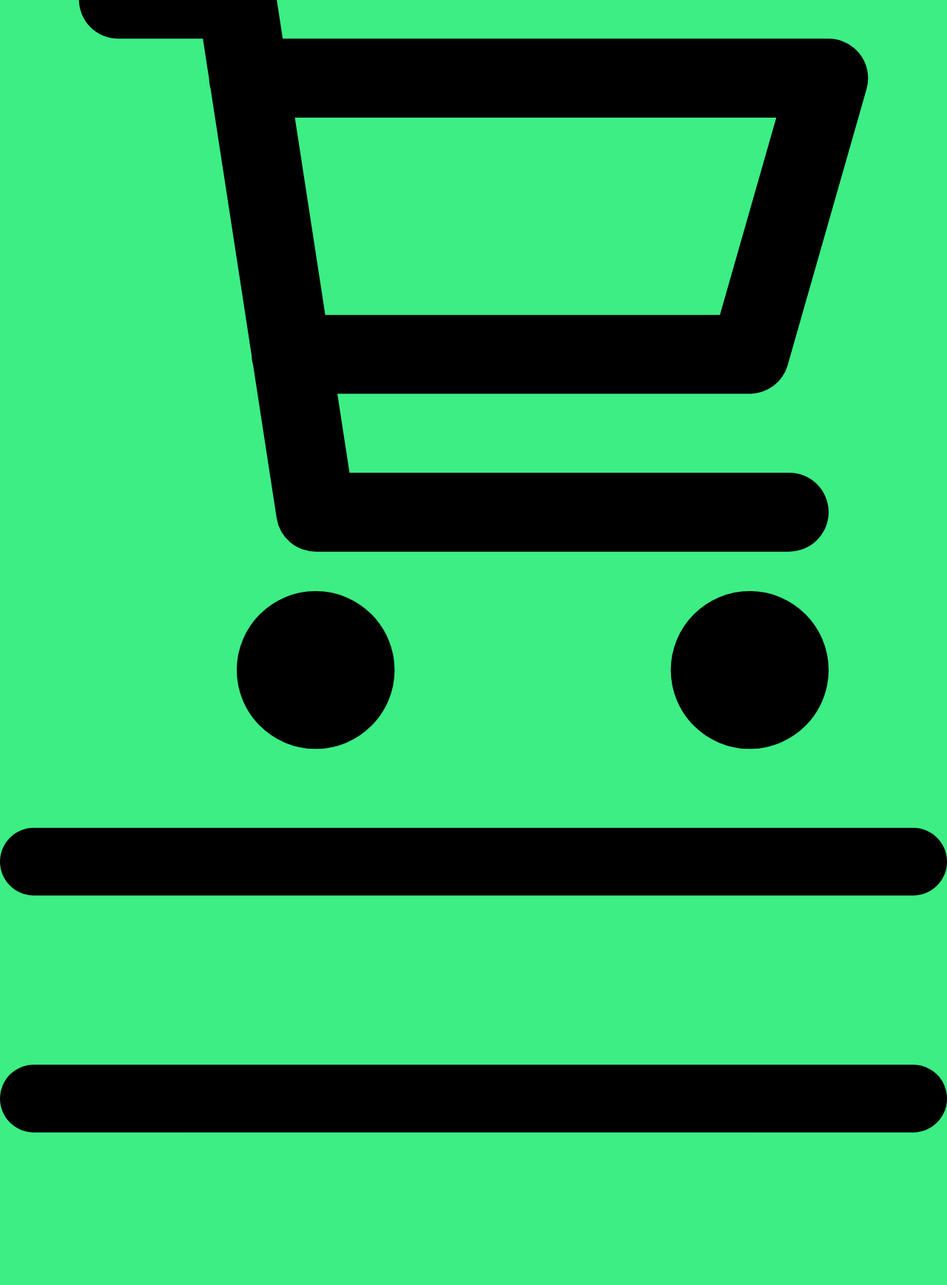
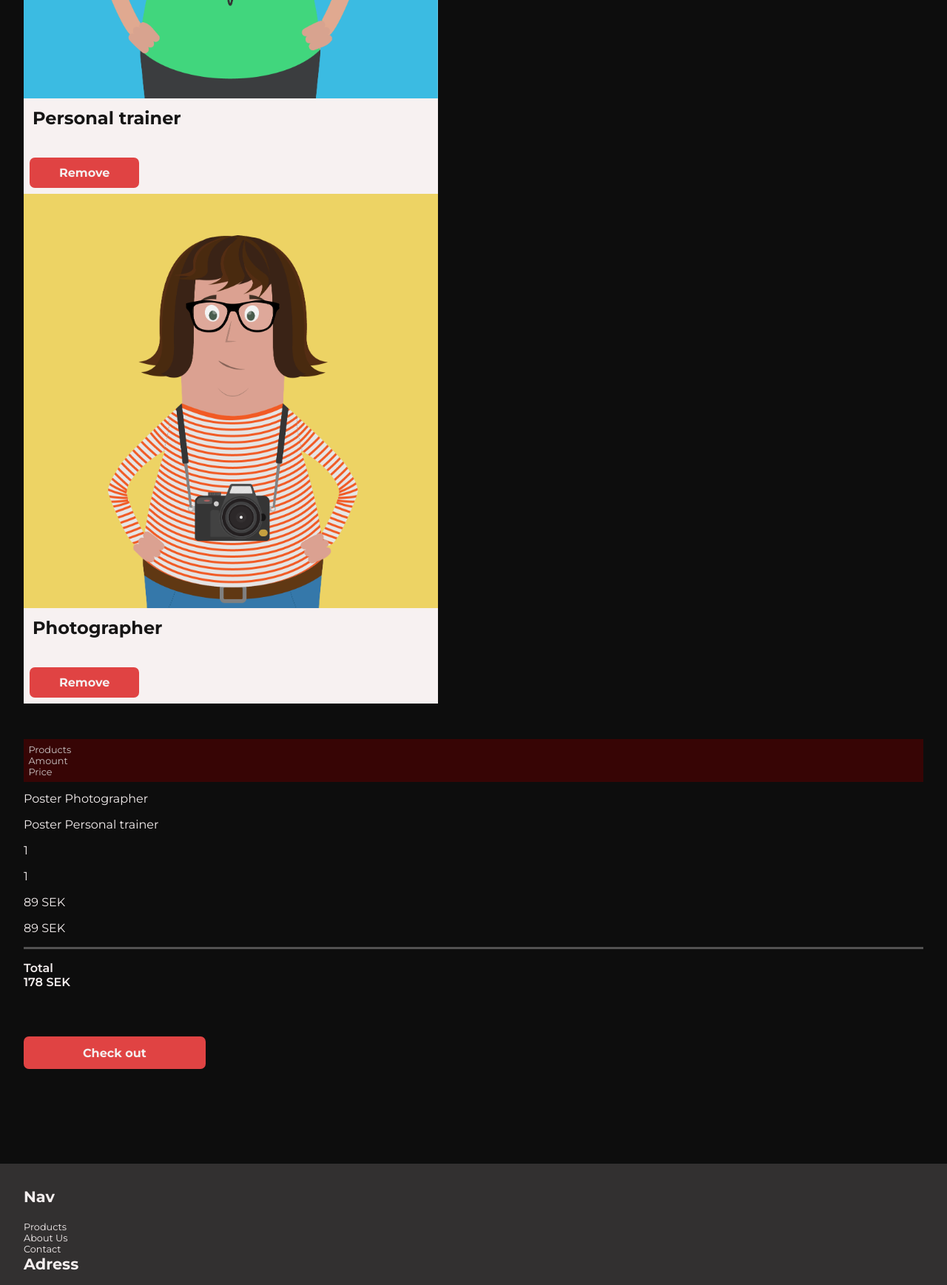
Before and after one commit to Nennae/Lexicon-FE24-25, a plain HTML site: page v50/poster-shop/grid/checkout.html in a window 1280 px wide. Shown: the part 1060-2797 px from the top of the page at 74% size. Drawn offline with Linux system fonts and the light colour scheme; a web font is replaced by a local one.

Commit message:
correction of grid html + css files

```diff
--- a/v50/poster-shop/grid/checkout.html
+++ b/v50/poster-shop/grid/checkout.html
@@ -1,5 +1,6 @@
 <!DOCTYPE html>
 <html lang="en">
+
 <head>
   <meta charset="UTF-8">
   <meta name="viewport" content="width=device-width, initial-scale=1.0">
@@ -12,18 +13,69 @@
   <link
     href="https://fonts.googleapis.com/css2?family=Doto:wght@100..900&family=Montserrat:ital,wght@0,100..900;1,100..900&display=swap"
     rel="stylesheet">
-      <link rel="stylesheet" href="../styles/style.css">
+  <link rel="stylesheet" href="./styles/style.css">
   <title>Poster Shop Checkout</title>
 </head>
+
 <body>
   <header class="header">
-    <h1 class="shop-title">Poster shop</h1>
-    <img src="../assets/icons/ninjahead.svg" alt="peeking ninja">
-    <img src="../assets/icons/cart.svg" alt="cart">
+    <div class="icon-container">
       <img src="../assets/icons/navicon.svg" alt="menu">
+      <a href="checkout.html"><img class="header-icons" src="../assets/icons/cart.svg" alt="cart"></a>
+    </div>
+    <h1 class="shop-title">Check out</h1>
+    <img class="ninja-svg" src="../assets/icons/ninjahead.svg" alt="peeking ninja">
   </header>
-  <main class="cart-main">
+  <main class="main-content">
+    <!--Featured cart products-->
+    <section class="featured-content">
+      <h2 class="cart-title">Products in cart</h2>
+      <div class="feat-image-container">
+        <figure>
+          <img src="../assets/images/char9.png" alt="photographer">
+          <h2>Personal trainer</h2>
+          <figcaption>
+          </figcaption>
+          <button class="read-btn">Remove</button>
+        </figure>
+        <figure>
+          <img src="../assets/images/char7.png" alt="personal trainer">
+          <h2>Photographer</h2>
+          <figcaption>
+          </figcaption>
+          <button class="read-btn">Remove</button>
+        </figure>
+      </div>
+      <!--Cart content information-->
+      <section class="cart-info">
+        <ul class="cart-titles">
+          <li>Products</li>
+          <li>Amount</li>
+          <li>Price</li>
+        </ul>
+        <article class="cart-article">
+          <ul class="cart-products">
+            <li>Poster Photographer</li>
+            <li>Poster Personal trainer</li>
+          </ul>
+          <ul class="cart-amounts">
+            <li>1</li>
+            <li>1</li>
+          </ul>
+          <ul class="cart-prices">
+            <li>89 SEK</li>
+            <li>89 SEK</li>
+          </ul>
+        </article>
+        <ul class="cart-total">
+          <li>Total</li>
+          <li>178 SEK</li>
+        </ul>
+        <button class="check-out-btn">Check out</button>
+      </section>
+    </section>
   </main>
+  <!--Footer-->
   <footer class="footer">
     <article class="footer-item">
       <h3 class="footer-title">Nav</h3>
@@ -40,7 +92,7 @@
       </address>
     </article>
     <article class="footer-item">
-      <h3 class="footer-title">Social</h3>
+      <h3 class="footer-title">Social media</h3>
       <article class="social-links">
         <a href="https://x.com/?lang=sv" target="_blank"><img src="../assets/icons/logo-twitter.svg" alt="twitter logo">
         </a>
@@ -57,6 +109,7 @@
     </article>
   </footer>
   <script src="../scripts/data.js" type="module"></script>
-  <script src="../scripts/app.jss" type="module"></script>
+  <script src="../scripts/app.js" type="module"></script>
 </body>
+
 </html>
--- /dev/null
+++ b/v50/poster-shop/grid/styles/global.css
@@ -0,0 +1,35 @@
+/* reset */
+*,
+*::before,
+*::after {
+      box-sizing: border-box;
+}
+
+* {
+      margin: 0;
+      padding: 0;
+      font: inherit;
+}
+
+img,
+picture,
+svg,
+video {
+      display: block;
+      max-width: 100%;
+}
+
+/* global variables */
+:root {
+      --header-bg-color: rgb(60, 238, 132);
+      --main-bg-color: rgb(13, 13, 13);
+      --btn-bg-color: rgb(224, 67, 67);
+      --text-color-light: rgb(245, 239, 239);
+      --text-color-dark: rgb(22, 21, 21);
+      --footer-bg-color: rgb(50, 48, 48);
+      --featured-bg-color: rgb(247, 241, 241);
+      --list-bg-color: rgba(71, 3, 3, 0.736);
+      --font-family-primary: "Montserrat",
+            sans-serif;
+      --font-family-title: "Doto", sans-serif;
+}
--- /dev/null
+++ b/v50/poster-shop/grid/styles/style.css
@@ -0,0 +1,169 @@
+@import url(global.css);
+/* @import url(layout.css); */
+
+
+.header {
+      background-color: var(--header-bg-color);
+      min-height: 60vh;
+
+      .shop-title {
+            font-family: var(--font-family-title);
+            font-size: 5rem;
+            text-align: center;
+      }
+
+      .ninja-svg {
+            max-width: 15em;
+      }
+
+      .icon-container {
+            padding: 1.5em;
+
+            .header-icons {
+                        width: 2em;
+                  }
+      }
+}
+
+.main-content {
+      background-color: var(--main-bg-color);
+      font-family: var(--font-family-primary);
+      padding: 4em 2em;
+}
+
+
+/* Content with the smaller posters */
+#shop-content {
+      color: var(--text-color-light);
+      margin-bottom: 4em;
+
+      /* classes declared in app.js */
+            /* .img-container {
+                  max-width: 20em;
+            } */
+
+            button {
+                  padding: 0.3em 2em;
+                  border-radius: 5px;
+            }
+}
+
+/* Content with the two larger posters */
+.featured-content {
+      color: var(--text-color-dark);
+      padding-bottom: 4em;
+
+      .feat-image-container {
+            margin-bottom: 3em;
+      }
+
+      figure {
+            max-width: 35em;
+            background-color: var(--featured-bg-color);
+      }
+
+      .cart-title {
+            color: var(--text-color-light);
+            margin-bottom: 1.5em;
+      }
+
+      .read-btn {
+            padding: 0.7em 2.5em;
+            border-radius: 7px;
+            margin: 0.5em;
+      }
+            figcaption,
+            h2 {
+                  padding: 0.5em;
+            }
+}
+
+/* Content below the larger posters in cart */
+.cart-info {
+      color: var(--text-color-light);
+
+      .cart-titles {
+            font-size: 0.8rem;
+            color: rgb(203, 197, 197);
+            background-color: var(--list-bg-color);
+            padding: 0.5em;
+            margin-bottom: 1em;
+      }
+
+      .cart-article li {
+            margin-bottom: 1em;
+      }
+
+      .cart-total {
+            border-top: 3px solid rgb(82, 81, 81);
+            margin-top: 1em;
+            padding-top: 1em;
+            font-weight: 600;
+}
+.check-out-btn {
+      padding: 0.8em 5em;
+      border-radius: 7px;
+      margin-top: 4em;
+}
+
+}
+
+.footer {
+      background-color: var(--footer-bg-color);
+      color: var(--text-color-light);
+      font-family: var(--font-family-primary);
+      padding: 2em;
+      min-height: 30vh;
+
+      h3 {
+            margin-bottom: 1em;
+      }
+
+      .adress {
+            max-width: 12em;
+      }
+
+      li, .adress {
+            font-size: 0.8rem;
+      }
+
+      .social-links img {
+            width: 1.5em;
+      }
+}
+
+/* Mutual styles across the pages */
+h2,
+h3,
+button,
+.shop-title {
+      font-weight: 700;
+}
+
+h2 {
+      font-size: 1.5rem;
+}
+
+p,
+figcaption {
+      font-size: 1.15rem;
+}
+
+button {
+      background-color: var(--btn-bg-color);
+      border: none;
+      color: var(--text-color-light);
+}
+
+h3 {
+      font-size: 1.3rem;
+}
+
+a {
+      text-decoration: none;
+      color: inherit;
+}
+
+li {
+      list-style: none;
+}
```
Also changed, not shown: v50/poster-shop/flex/checkout.html (+1 -1 lines), v50/poster-shop/flex/index.html (+1 -1 lines), v50/poster-shop/grid/index.html (+51 -13 lines), v50/poster-shop/flex/styles/global.css (renamed from v50/poster-shop/styles/global.css), v50/poster-shop/flex/styles/layout.css (renamed from v50/poster-shop/styles/layout.css), v50/poster-shop/flex/styles/style.css (renamed from v50/poster-shop/styles/style.css), v50/poster-shop/grid/styles/layout.css (added). Lines whose indentation alone changed are shown as unchanged.
